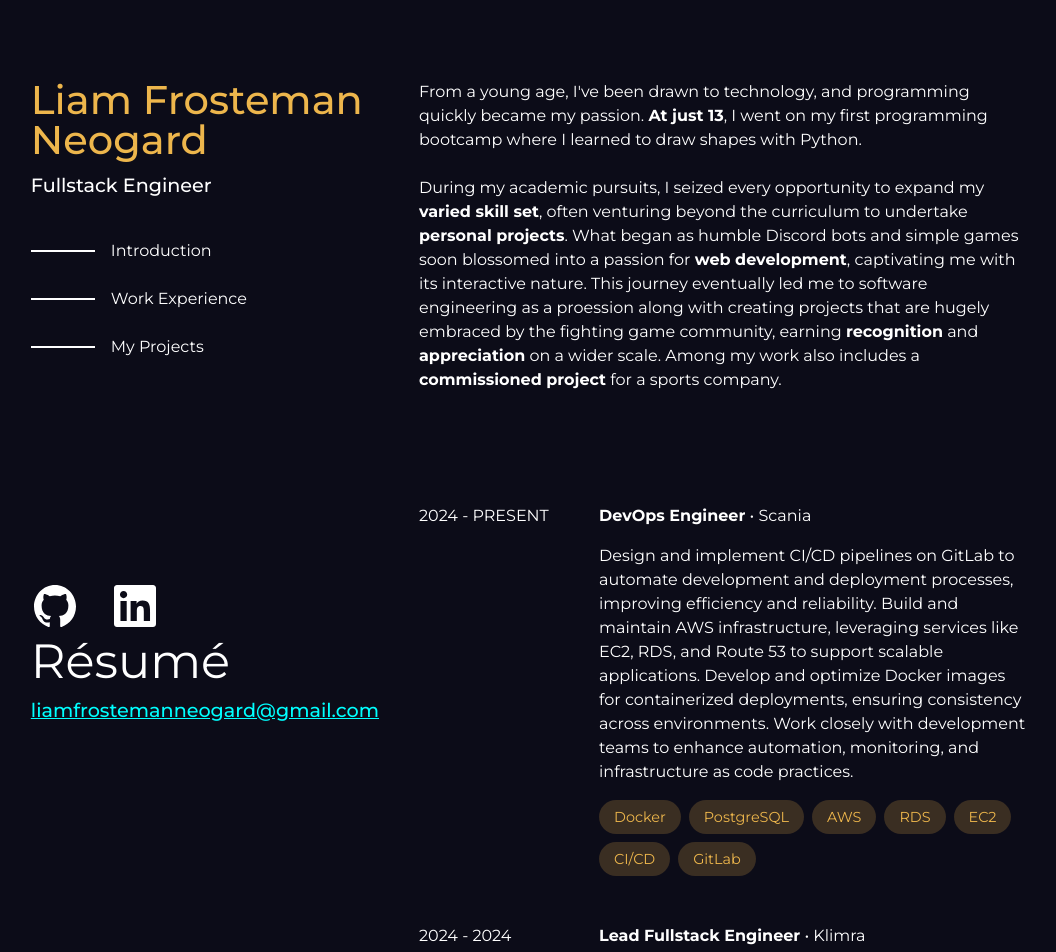
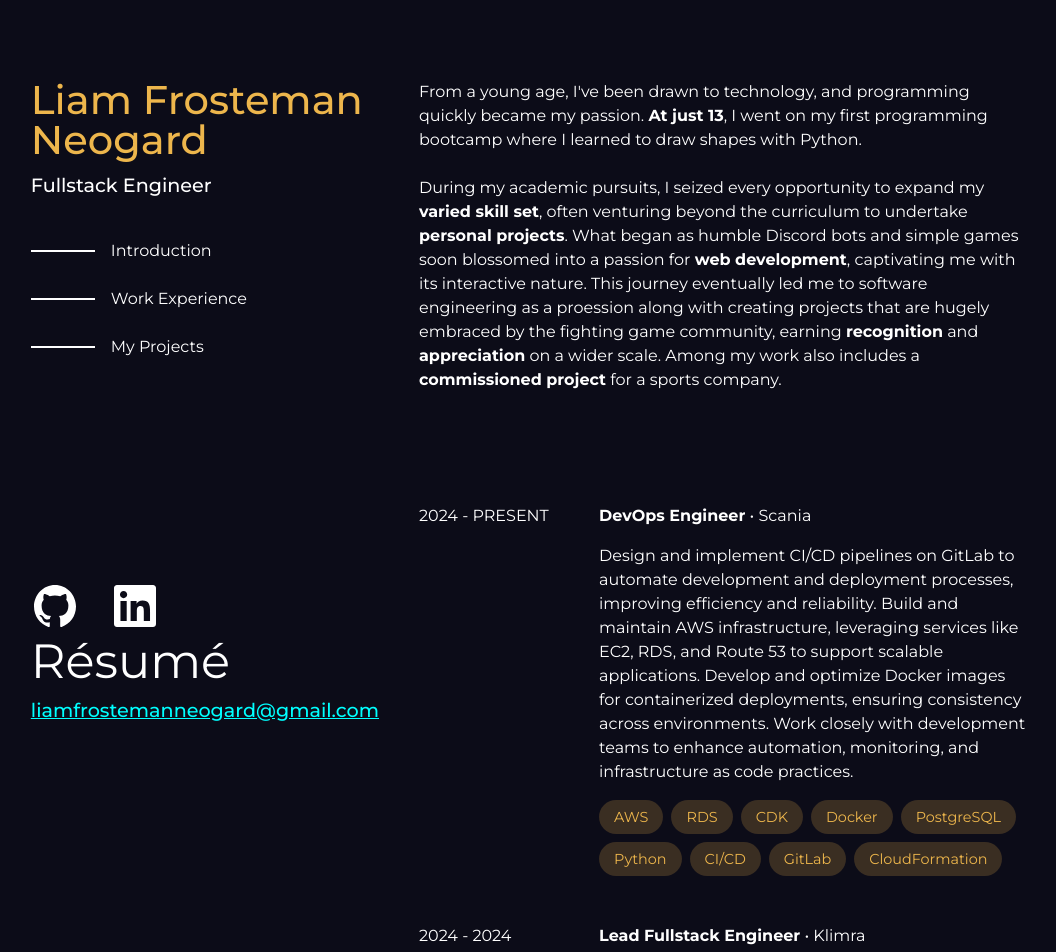
Before and after one commit to FrostemanNeogard/portfolio, a React (Vite) app: page / in a window 1280 px wide. Shown: the top 952 px of the page, without its empty margins (110-1166 px from the left). Built offline with nearby package versions, Linux system fonts and the light colour scheme; a web font is replaced by a local one.

Commit message:
Change scania tags

```diff
--- a/src/components/workExperiences/index.tsx
+++ b/src/components/workExperiences/index.tsx
@@ -17,7 +17,17 @@ export const WorkExperiences = () => {
           Docker images for containerized deployments, ensuring consistency
           across environments. Work closely with development teams to enhance
           automation, monitoring, and infrastructure as code practices."
-        tags={["Docker", "PostgreSQL", "AWS", "RDS", "EC2", "CI/CD", "GitLab"]}
+        tags={[
+          "AWS",
+          "RDS",
+          "CDK",
+          "Docker",
+          "PostgreSQL",
+          "Python",
+          "CI/CD",
+          "GitLab",
+          "CloudFormation",
+        ]}
       />
       <WorkArticle
         startDate="2024"
```
